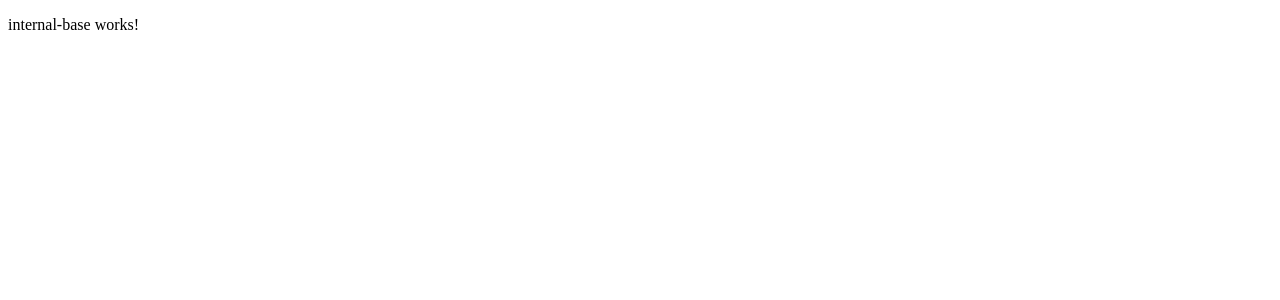
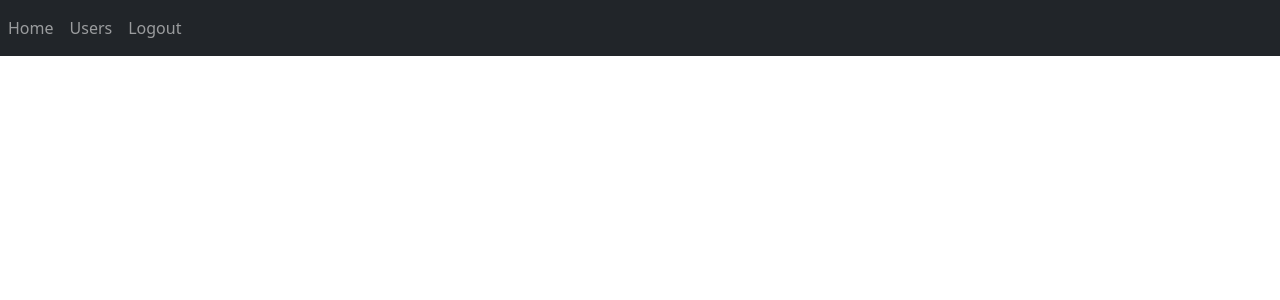
Before and after one commit to Shehan123-Rusiru/Sample_APP_SMS, an Angular app in the folder SAMPLE_APP_SMS/: page /Home in a window 1280 px wide. Shown: the top 300 px of the page. Built offline with nearby package versions, Linux system fonts and the light colour scheme.

Commit message:
Bootstrap changes

```diff
--- a/SAMPLE_APP_SMS/angular.json
+++ b/SAMPLE_APP_SMS/angular.json
@@ -30,9 +30,11 @@
               "src/assets"
             ],
             "styles": [
+              "./node_modules/bootstrap/dist/css/bootstrap.min.css",
               "src/styles.scss"
+
             ],
-            "scripts": []
+            "scripts": ["./node_modules/bootstrap/dist/js/bootstrap.bundle.min.js"]
           },
           "configurations": {
             "production": {
@@ -93,12 +95,12 @@
               "src/assets"
             ],
             "styles": [
-              "src/styles.scss",
 
-              "./node_modules/bootstrap/dist/css/bootstrap.min.css"
+
+              "src/styles.css"
             ],
             "scripts": [
-              "./node_modules/bootstrap/dist/js/bootstrap.bundle.min.js"
+
             ]
           }
         }
--- a/SAMPLE_APP_SMS/package.json
+++ b/SAMPLE_APP_SMS/package.json
@@ -35,5 +35,6 @@
     "karma-jasmine": "~5.1.0",
     "karma-jasmine-html-reporter": "~2.0.0",
     "typescript": "~4.8.2"
+
   }
 }
--- a/SAMPLE_APP_SMS/src/app/app.module.ts
+++ b/SAMPLE_APP_SMS/src/app/app.module.ts
@@ -5,6 +5,7 @@ import { AppRoutingModule } from './app-routing.module';
 import { AppComponent } from './app.component';
 import { ExternalBaseComponent } from './external-base/external-base.component';
 import { InternalBaseComponent } from './internal-base/internal-base.component';
+
 
 @NgModule({
   declarations: [
--- a/SAMPLE_APP_SMS/src/app/internal-base/internal-base.component.html
+++ b/SAMPLE_APP_SMS/src/app/internal-base/internal-base.component.html
@@ -1,2 +1,12 @@
-<p>internal-base works!</p>
+<!-- nav -->
+<nav class="navbar navbar-expand navbar-dark bg-dark" >
+    <!-- *ngIf="user" -->
+    <div class="navbar-nav">
+        <a class="nav-item nav-link" routerLink="/" routerLinkActive="active" [routerLinkActiveOptions]="{exact: true}">Home</a>
+        <a class="nav-item nav-link" routerLink=" " routerLinkActive="active">Users</a>
+        <a class="nav-item nav-link" >Logout</a>
+        <!-- (click)="logout()" -->
+    </div>
+</nav>
+
 <router-outlet></router-outlet>
--- a/SAMPLE_APP_SMS/src/index.html
+++ b/SAMPLE_APP_SMS/src/index.html
@@ -11,3 +11,4 @@
   <app-root></app-root>
 </body>
 </html>
+<!--https://jasonwatmore.com/post/2020/07/18/angular-10-user-registration-and-login-example-tutorial -->
```
